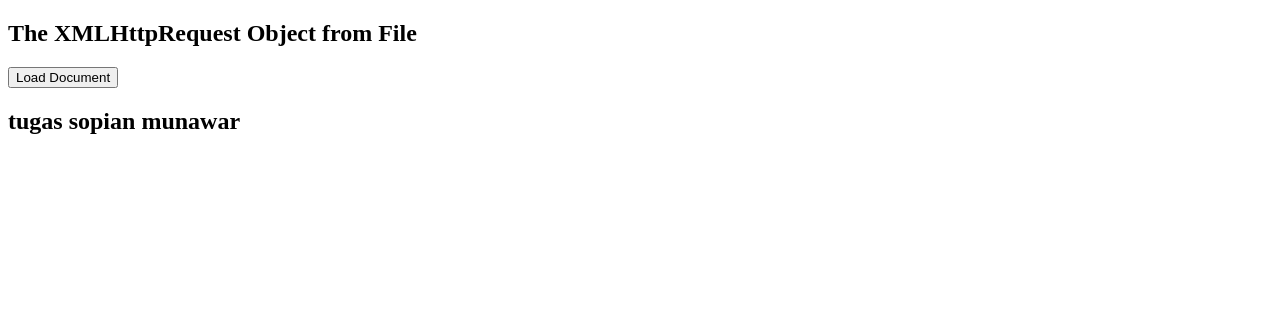
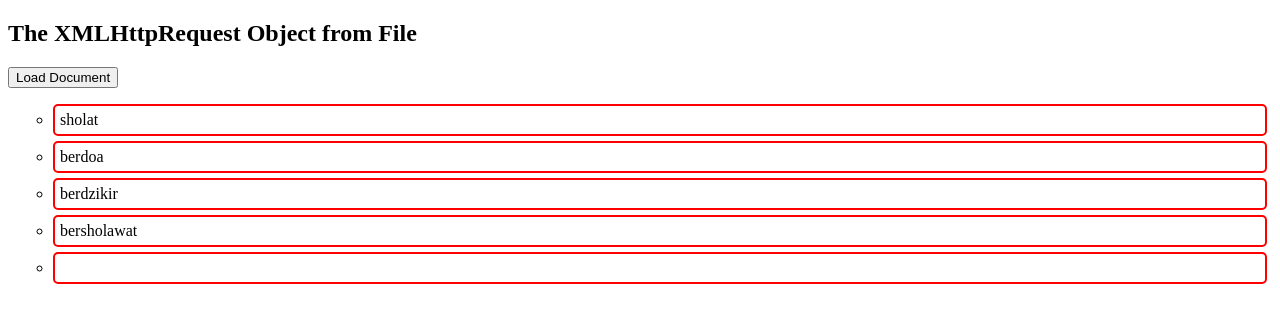
Before and after one commit to kangsopian/tugassopian, a plain HTML site: page index.html in a window 1280 px wide. Both pictures are taken after a click on the button "Load Document". Drawn offline with Linux system fonts and the light colour scheme.

Commit message:
Update index.html

```diff
--- a/index.html
+++ b/index.html
@@ -29,15 +29,14 @@
                     var currentLine = textLines[i];
                     // for each line
                     var list = "<li>" + currentLine + "</li>";
-                    ibadah += ibadah;
+                    todolist += list;
                 }
-                ibadah += "</ul>";
-                document.getElementById("demo2").innerHTML = ibadah;
+                todolist += "</ul>";
+                document.getElementById("demo2").innerHTML = todolist;
             }
             xhttp.open("GET", "ibadah.txt");
             xhttp.send();
         }
     </script>
-<h2>tugas sopian munawar </h2>
-</h2></body>
+</body>
 </html>
```
